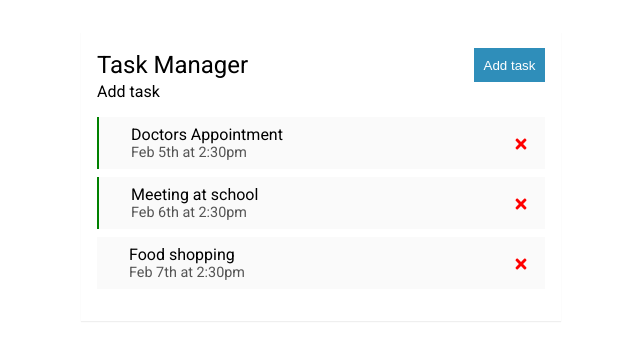
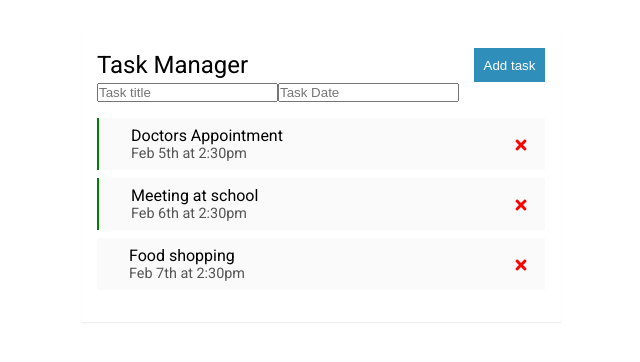
Before and after one commit to devkhaldi/task-manager, a React (Create React App) app: page / in a window 1280 px wide. Shown: the top 362 px of the page, without its empty margins (319-959 px from the left). Built offline with nearby package versions, Linux system fonts and the light colour scheme.

Commit message:
Add task form

```diff
--- a/src/components/AddTask.js
+++ b/src/components/AddTask.js
@@ -1,5 +1,10 @@
 const AddTask = () => {
-    return <div>Add task</div>
+    return (
+        <form>
+            <input type='text' placeholder='Task title' />
+            <input type='text' placeholder='Task Date' />
+        </form>
+    )
 }
 
 export default AddTask
```
